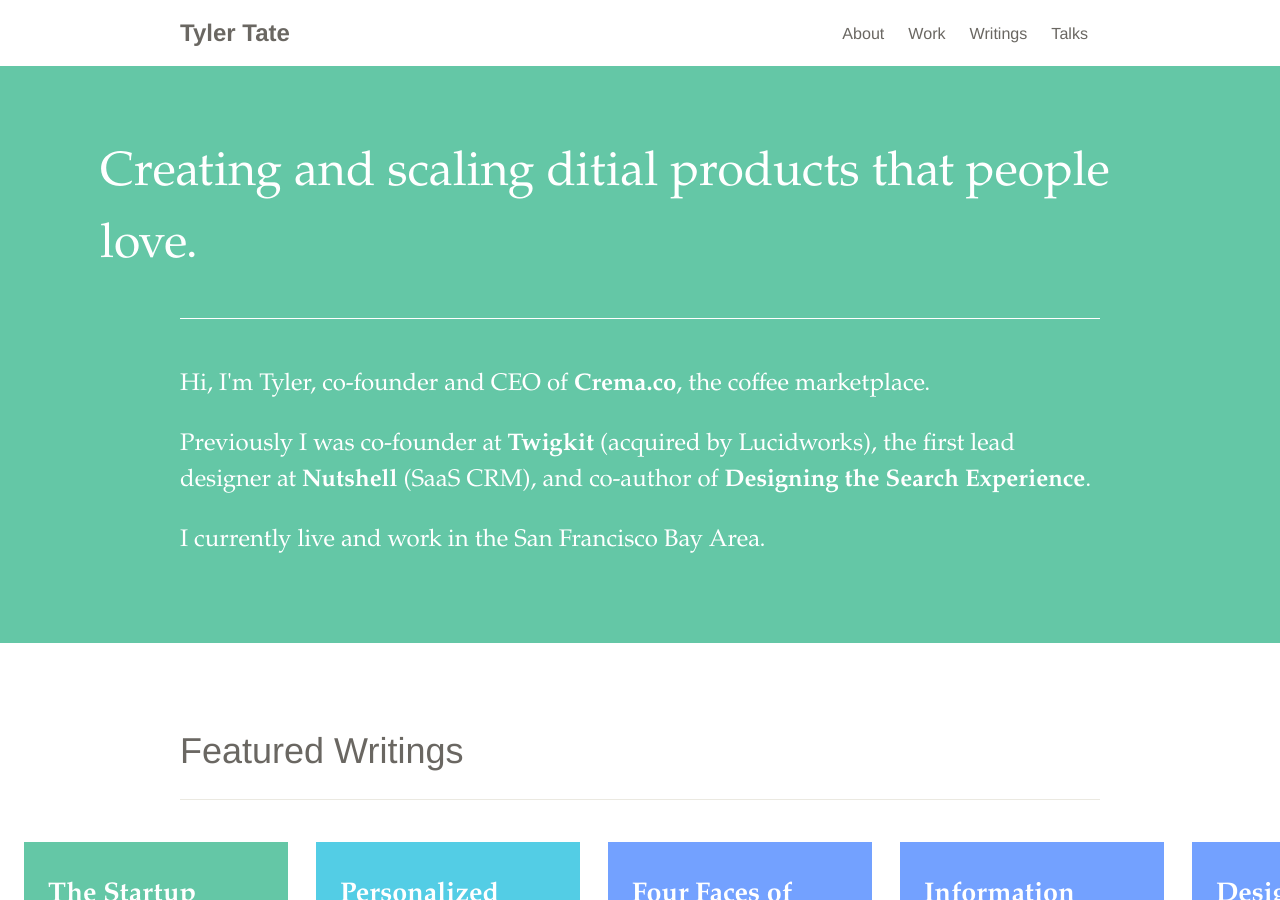
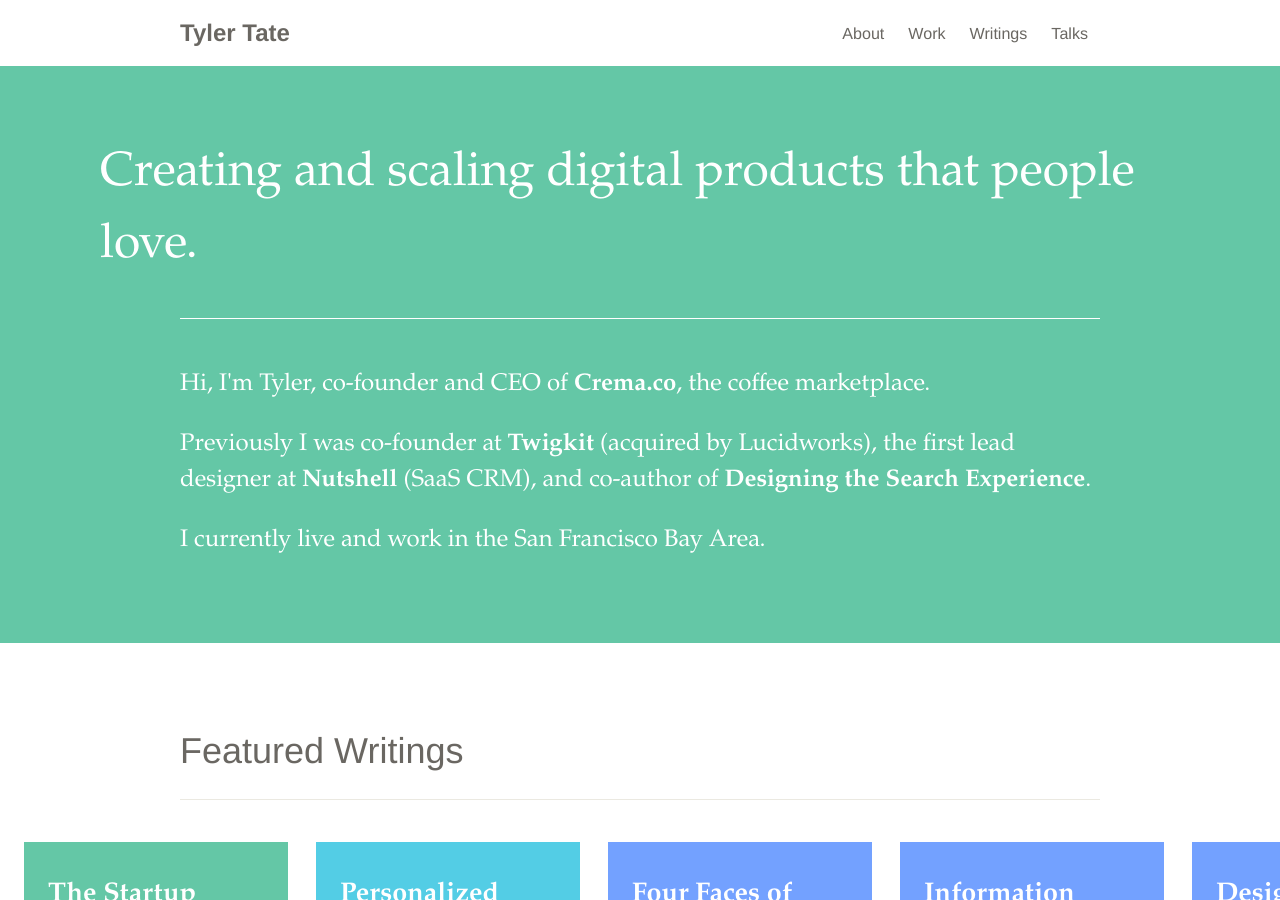
Before and after one commit to SeriouslyInc/tylertate, a Jekyll site: the page built from index.html, in a window 1280 px wide and 900 px high. Built offline with Jekyll 4.4.1, drawn with Linux system fonts in a browser that asks for light colours.

Commit message:
Typo fix.

```diff
--- a/index.html
+++ b/index.html
@@ -5,7 +5,7 @@ bodyId: home
 ---
 
 <header class="hero">
-	<h2 class="hero-heading">Creating and scaling ditial products that people love.</h2>
+	<h2 class="hero-heading">Creating and scaling digital products that people love.</h2>
 	<div class="hero-text">
 		<p>Hi, I'm Tyler, co-founder and CEO of <a href="https://Crema.co">Crema.co</a>, the coffee marketplace.</p>
 		<p>Previously I was co-founder at <a href="http://twigkit.com/">Twigkit</a> (acquired by Lucidworks), the first lead designer at <a href="http://nutshell.com/">Nutshell</a> (SaaS CRM), and co-author of <a href="http://designingthesearchexperience.com/">Designing the Search Experience</a>.</p>
```
